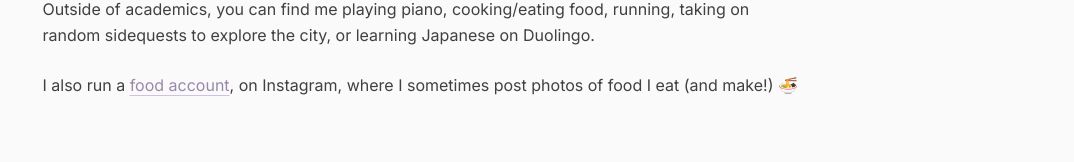
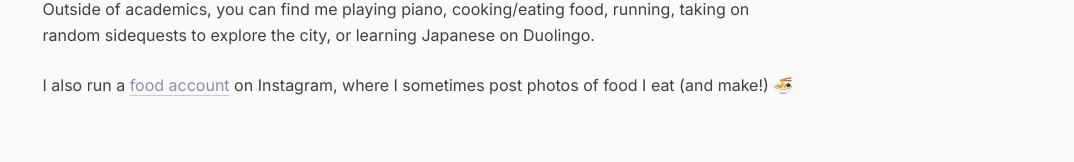
Before and after one commit to yyxnlin/lynn-portfolio, a Next.js app: page /about in a window 1280 px wide. Shown: the part 458-620 px from the top of the page, without its empty margins (206-1280 px from the left). Built offline with nearby package versions, Linux system fonts and the light colour scheme; what tailwindcss-debug-screens would draw is missing.

Commit message:
fix comma

```diff
--- a/app/components/sections/about-section.tsx
+++ b/app/components/sections/about-section.tsx
@@ -49,8 +49,8 @@ export function AboutSection() {
               rel="noopener noreferrer"
             >
               food account
-            </a>
-            , on Instagram, where I sometimes post photos of food I eat (and make!) 🍜
+            </a>{" "}
+            on Instagram, where I sometimes post photos of food I eat (and make!) 🍜
           </p>
         </div>
 
```
